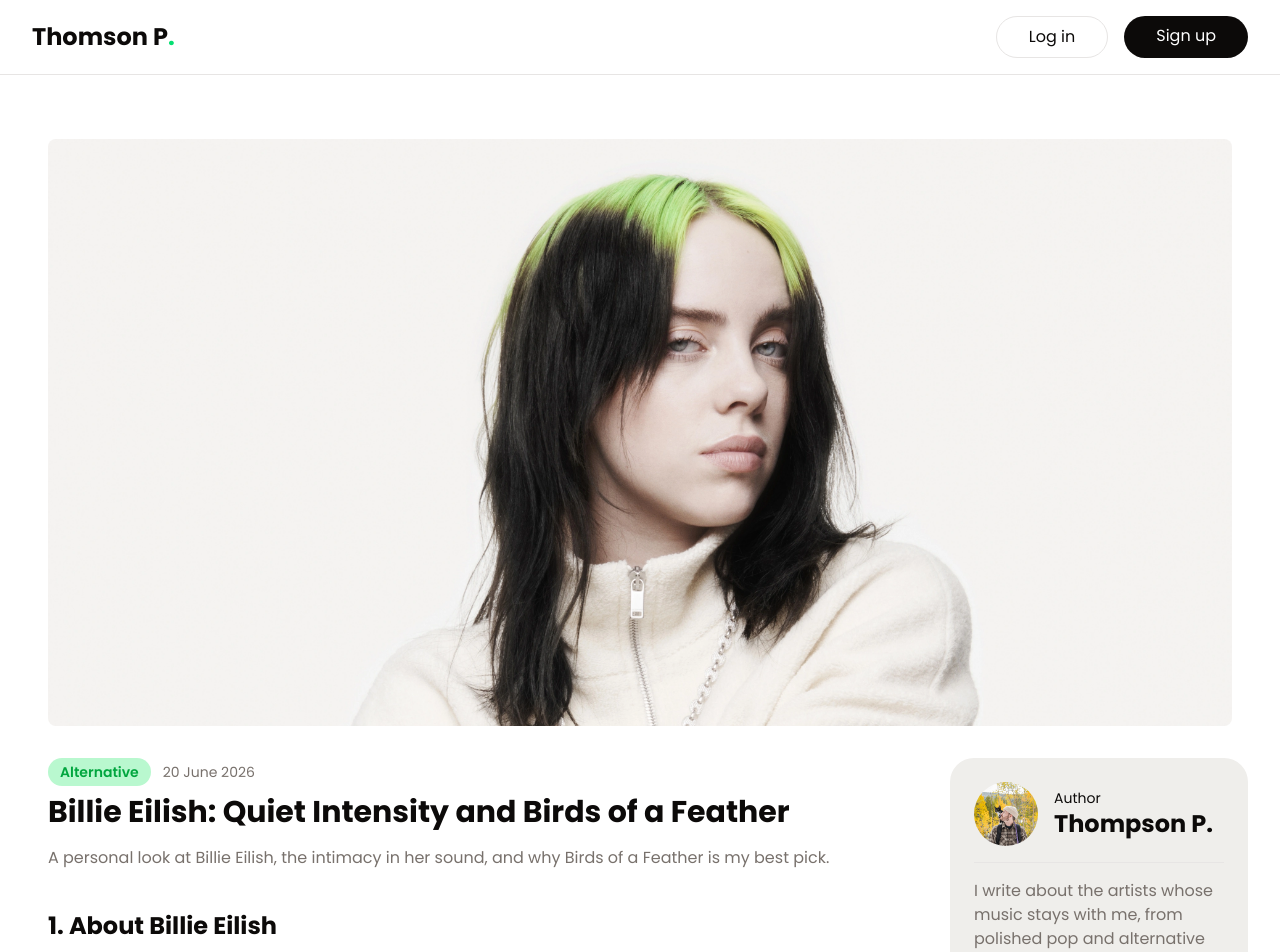
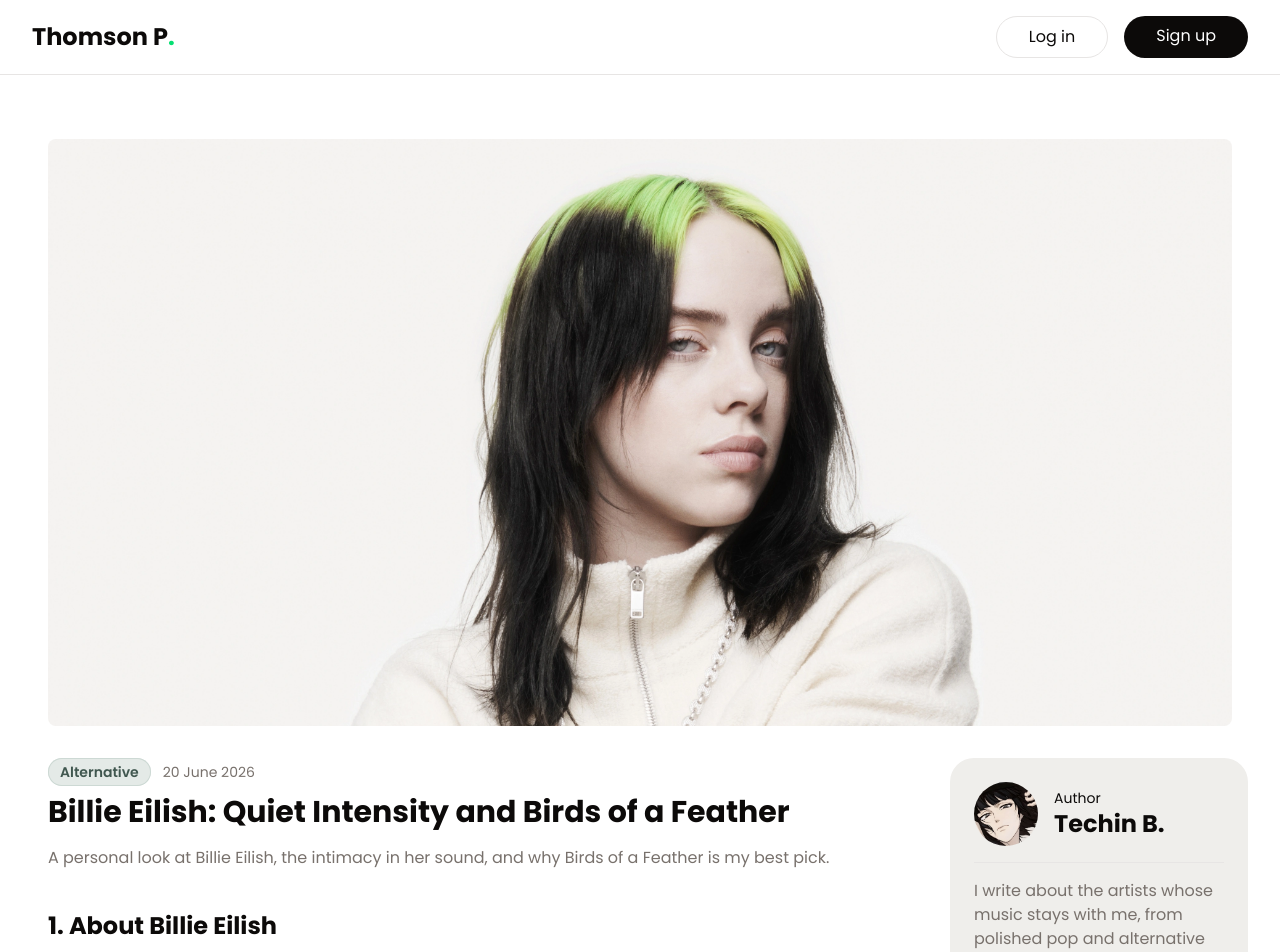
Before and after one commit to iMookatayou/Echoes-I-Kept-client, a React (Vite) app: page /post/1 in a window 1280 px wide. Shown: the top 952 px of the page. Built offline with nearby package versions, Linux system fonts and the light colour scheme; no server answers.

Commit message:
feat(content): update blog title and author details, add avatar, and enhance category styling

```diff
--- a/index.html
+++ b/index.html
@@ -4,7 +4,7 @@
     <meta charset="UTF-8" />
     <link rel="icon" type="image/svg+xml" href="/favicon.svg" />
     <meta name="viewport" content="width=device-width, initial-scale=1.0" />
-    <title>hh. Blog</title>
+    <title>Echoes I Kept</title>
   </head>
   <body>
     <div id="root"></div>
--- a/src/components/ArticleCard.jsx
+++ b/src/components/ArticleCard.jsx
@@ -1,4 +1,5 @@
 import { Link } from 'react-router-dom'
+import { getCategoryTagStyles } from '../utils/categoryStyles'
 
 function ArticleCard({
   id,
@@ -7,7 +8,7 @@
   title,
   description,
   author,
-  authorAvatar = '/author-image.jpeg',
+  authorAvatar = '/avatars/anime.jpg',
   date,
 }) {
   const postPath = `/post/${id}`
@@ -27,7 +28,9 @@
       </Link>
 
       <div className="flex flex-col gap-2">
-        <span className="inline-flex w-fit rounded-full bg-green-200 px-3 py-1 text-sm font-semibold text-green-700">
+        <span
+          className={`inline-flex w-fit rounded-full px-3 py-1 text-sm font-semibold ring-1 ring-inset ${getCategoryTagStyles(category)}`}
+        >
           {category}
         </span>
 
--- a/src/components/AuthorSidebar.jsx
+++ b/src/components/AuthorSidebar.jsx
@@ -1,20 +1,16 @@
 function AuthorSidebar({
-  name = 'Thompson P.',
-  profilePic = '/author-image.jpeg',
+  name = "Techin B.",
+  profilePic = '/avatars/anime.jpg',
   bio = [
-    'I write about the artists whose music stays with me, from polished pop and alternative moods to after-dark R&B.',
-    'Each article begins with the artist and ends with my best pick: the song I keep returning to and why it matters to me.',
+    "I write about the artists whose music stays with me, from polished pop and alternative moods to after-dark R&B.",
+    "Each article begins with the artist and ends with my best pick: the song I keep returning to and why it matters to me.",
   ],
 }) {
   return (
     <div className="bg-[#EFEEEB] rounded-3xl p-6">
       <div className="flex items-center mb-4">
         <div className="w-16 h-16 rounded-full overflow-hidden mr-4 shrink-0">
-          <img
-            src={profilePic}
-            alt={name}
-            className="object-cover w-16 h-16"
-          />
+          <img src={profilePic} alt={name} className="object-cover w-16 h-16" />
         </div>
         <div>
           <p className="text-sm">Author</p>
@@ -30,7 +26,7 @@
         ))}
       </div>
     </div>
-  )
+  );
 }
 
-export default AuthorSidebar
+export default AuthorSidebar;
--- a/src/components/HeroSection.jsx
+++ b/src/components/HeroSection.jsx
@@ -1,5 +1,5 @@
-import { mockPosts } from '../data/mockPosts'
-import VinylAlbumCarousel from './VinylAlbumCarousel'
+import { mockPosts } from "../data/mockPosts";
+import VinylAlbumCarousel from "./VinylAlbumCarousel";
 
 function HeroSection() {
   const heroTracks = mockPosts.map(
@@ -10,7 +10,7 @@
       image,
       spotifyUrl,
     }),
-  )
+  );
 
   return (
     <main className="mx-auto overflow-hidden px-4 py-12 md:px-8 md:py-14 lg:w-[clamp(960px,92vw,1380px)] lg:px-0 lg:pb-28 lg:pt-16">
@@ -20,8 +20,8 @@
             A personal listening journal
           </p>
           <h1 className="mb-5 leading-none">
-            <span className="block text-[42px] font-bold sm:text-5xl lg:text-[46px] xl:text-5xl">
-              Artists I Love,
+            <span className="font-display block whitespace-nowrap text-[42px] font-medium sm:text-5xl lg:text-[46px] xl:text-5xl">
+              Artists I Love
             </span>
             <span className="font-display mt-2 block text-[44px] font-medium text-muted-foreground sm:text-[52px] lg:text-[50px] xl:text-[54px]">
               Songs I Keep
@@ -32,7 +32,8 @@
             song from each of them that means the most to me.
           </p>
           <p className="mt-5 text-[13px] font-medium text-foreground">
-            06 artists&nbsp;&nbsp;·&nbsp;&nbsp;06 songs&nbsp;&nbsp;·&nbsp;&nbsp;one best pick each
+            06 artists&nbsp;&nbsp;·&nbsp;&nbsp;06
+            songs&nbsp;&nbsp;·&nbsp;&nbsp;one best pick each
           </p>
         </div>
 
@@ -44,9 +45,7 @@
           <h2 className="mb-2 text-xs font-semibold uppercase leading-4 text-muted-foreground">
             A note from
           </h2>
-          <h3 className="mb-4 text-2xl font-bold leading-8">
-            Thompson P.
-          </h3>
+          <h3 className="mb-4 text-2xl font-display leading-8">Techin B.</h3>
           <p className="mb-5 text-[15px] font-medium italic leading-[1.55] text-foreground">
             I keep this journal for the songs that turn ordinary moments into
             memories.
@@ -58,7 +57,7 @@
         </div>
       </div>
     </main>
-  )
+  );
 }
 
-export default HeroSection
+export default HeroSection;
--- a/src/components/VinylAlbumCarousel.jsx
+++ b/src/components/VinylAlbumCarousel.jsx
@@ -42,7 +42,8 @@
               <img
                 src={activeTrack.image}
                 alt=""
-                className="h-full w-full object-cover"
+                draggable={false}
+                className="pointer-events-none h-full w-full select-none object-cover"
               />
               <span className="absolute left-1/2 top-1/2 h-2 w-2 -translate-x-1/2 -translate-y-1/2 rounded-full bg-[#eeeae2] shadow-[0_0_0_2px_rgba(0,0,0,0.7)]" />
             </div>
@@ -53,21 +54,23 @@
           type="button"
           onClick={selectNextTrack}
           aria-label={`Show next song. Currently showing ${activeTrack.bestPick} by ${activeTrack.artist}`}
-          className="group absolute -left-[4%] top-1/2 z-10 aspect-square w-[72%] -translate-y-1/2 overflow-hidden rounded-[4px] bg-neutral-100 text-left shadow-[0_14px_30px_rgba(0,0,0,0.22)] outline-none focus-visible:ring-2 focus-visible:ring-foreground focus-visible:ring-offset-4"
+          className="group absolute -left-[4%] top-1/2 z-10 aspect-square w-[72%] -translate-y-1/2 overflow-hidden rounded-[4px] bg-black text-left shadow-[0_14px_30px_rgba(0,0,0,0.22)] outline-none focus-visible:ring-2 focus-visible:ring-foreground focus-visible:ring-offset-4"
         >
           {previousTrack && (
             <img
               src={previousTrack.image}
               alt=""
               aria-hidden="true"
-              className="album-cover-out absolute inset-0 z-10 h-full w-full object-cover"
+              draggable={false}
+              className="pointer-events-none absolute inset-0 z-10 h-full w-full select-none object-cover"
             />
           )}
           <img
             key={activeTrack.id}
             src={activeTrack.image}
             alt={`${activeTrack.artist} album artwork for ${activeTrack.bestPick}`}
-            className="album-cover-in absolute inset-0 z-20 h-full w-full object-cover transition-transform duration-300 group-hover:scale-[1.015] motion-reduce:transition-none"
+            draggable={false}
+            className="album-cover-in pointer-events-none absolute inset-0 z-20 h-full w-full select-none object-cover transition-transform duration-300 group-hover:scale-[1.015] motion-reduce:transition-none"
           />
         </button>
       </div>
--- a/src/data/mockUsers.js
+++ b/src/data/mockUsers.js
@@ -3,6 +3,8 @@
     name,
   )}&background=${background}&color=fff&size=128&bold=true`
 }
+
+export const SITE_AUTHOR_AVATAR = '/avatars/anime.jpg'
 
 export const mockUsers = [
   {
@@ -16,12 +18,12 @@
   },
   {
     id: 2,
-    name: 'Thompson P.',
-    username: 'thompson',
+    name: 'Techin B.',
+    username: 'techin',
     email: 'admin@test.com',
     password: 'admin1234',
     role: 'admin',
-    profilePic: '/author-image.jpeg',
+    profilePic: SITE_AUTHOR_AVATAR,
     bio: [
       'I write about the artists whose music stays with me, from polished pop and alternative moods to after-dark R&B.',
       'Each article begins with the artist and ends with my best pick: the song I keep returning to and why it matters to me.',
--- a/src/index.css
+++ b/src/index.css
@@ -99,18 +99,6 @@
   }
 }
 
-@keyframes album-cover-out {
-  from {
-    opacity: 1;
-    transform: scale(1);
-  }
-
-  to {
-    opacity: 0;
-    transform: scale(1.02);
-  }
-}
-
 .vinyl-record {
   background:
     radial-gradient(circle at center, transparent 0 19%, rgb(7 7 7) 19.5% 21%, transparent 21.5%),
@@ -125,14 +113,9 @@
   animation: album-cover-in 360ms ease-out both;
 }
 
-.album-cover-out {
-  animation: album-cover-out 360ms ease-in both;
-}
-
 @media (prefers-reduced-motion: reduce) {
   .vinyl-spin,
-  .album-cover-in,
-  .album-cover-out {
+  .album-cover-in {
     animation: none;
   }
 }
--- a/src/pages/AdminArticleManagementPage.jsx
+++ b/src/pages/AdminArticleManagementPage.jsx
@@ -269,7 +269,7 @@
                 Author name
               </span>
               <input
-                value="Thompson P."
+                value="Techin B."
                 disabled
                 className="h-10 w-[360px] max-w-full rounded-sm border border-transparent bg-[#FAFAF9] px-3 text-sm text-muted-foreground"
               />
--- a/src/pages/PostDetailPage.jsx
+++ b/src/pages/PostDetailPage.jsx
@@ -19,6 +19,7 @@
   getPublishedAdminArticleById,
   hasAdminArticleStore,
 } from '../services/articleAdminService'
+import { getCategoryTagStyles } from '../utils/categoryStyles'
 
 const API_BASE = 'https://blog-post-project-api-with-db.vercel.app'
 
@@ -210,7 +211,9 @@
             <div className="xl:w-3/4 space-y-8">
               <article className="px-4">
                 <div className="flex">
-                  <span className="bg-green-200 rounded-full px-3 py-1 text-sm font-semibold text-green-600 mb-2">
+                  <span
+                    className={`mb-2 rounded-full px-3 py-1 text-sm font-semibold ring-1 ring-inset ${getCategoryTagStyles(post?.category)}`}
+                  >
                     {post?.category}
                   </span>
                   {dateString && (
--- a/src/services/articleAdminService.js
+++ b/src/services/articleAdminService.js
@@ -1,4 +1,5 @@
 import { mockPosts } from '../data/mockPosts'
+import { SITE_AUTHOR_AVATAR } from '../data/mockUsers'
 
 const STORAGE_KEY = 'adminArticles'
 
@@ -30,6 +31,9 @@
       detailImage: mock.detailImage,
       detailImagePosition:
         mock.detailImagePosition ?? article.detailImagePosition,
+      author: mock.author,
+      authorAvatar: mock.authorAvatar,
+      authorBio: mock.authorBio,
     }
   })
 }
@@ -116,8 +120,8 @@
     title: form.title,
     description: form.description,
     authorId: 2,
-    author: 'Thompson P.',
-    authorAvatar: '/author-image.jpeg',
+    author: 'Techin B.',
+    authorAvatar: SITE_AUTHOR_AVATAR,
     authorBio: [
       'I write about the artists whose music stays with me, from polished pop and alternative moods to after-dark R&B.',
       'Each article begins with the artist and ends with my best pick: the song I keep returning to and why it matters to me.',
--- a/src/services/notificationService.js
+++ b/src/services/notificationService.js
@@ -78,8 +78,8 @@
       id: `published-${post?.id || 2}`,
       type: 'published',
       status: 'unread',
-      actorName: author?.name || 'Thompson P.',
-      actorAvatar: author?.profilePic || '/author-image.jpeg',
+      actorName: author?.name || 'Techin B.',
+      actorAvatar: author?.profilePic || '/avatars/anime.jpg',
       action: 'Published a new article:',
       message: '',
       articleId: post?.id || 2,
--- /dev/null
+++ b/src/utils/categoryStyles.js
@@ -0,0 +1,12 @@
+const categoryTagStyles = {
+  Pop: 'bg-[#F3E7EA] text-[#754555] ring-[#E5CFD6]',
+  Alternative: 'bg-[#E4EAE7] text-[#40574F] ring-[#CDD9D4]',
+  'R&B': 'bg-[#EAE5EF] text-[#584A66] ring-[#D8CFE1]',
+}
+
+export function getCategoryTagStyles(category) {
+  return (
+    categoryTagStyles[category] ||
+    'bg-[#EFEEEB] text-[#4A4742] ring-[#DCD9D4]'
+  )
+}
```
Also changed, not shown: public/avatars/anime.jpg (added).
